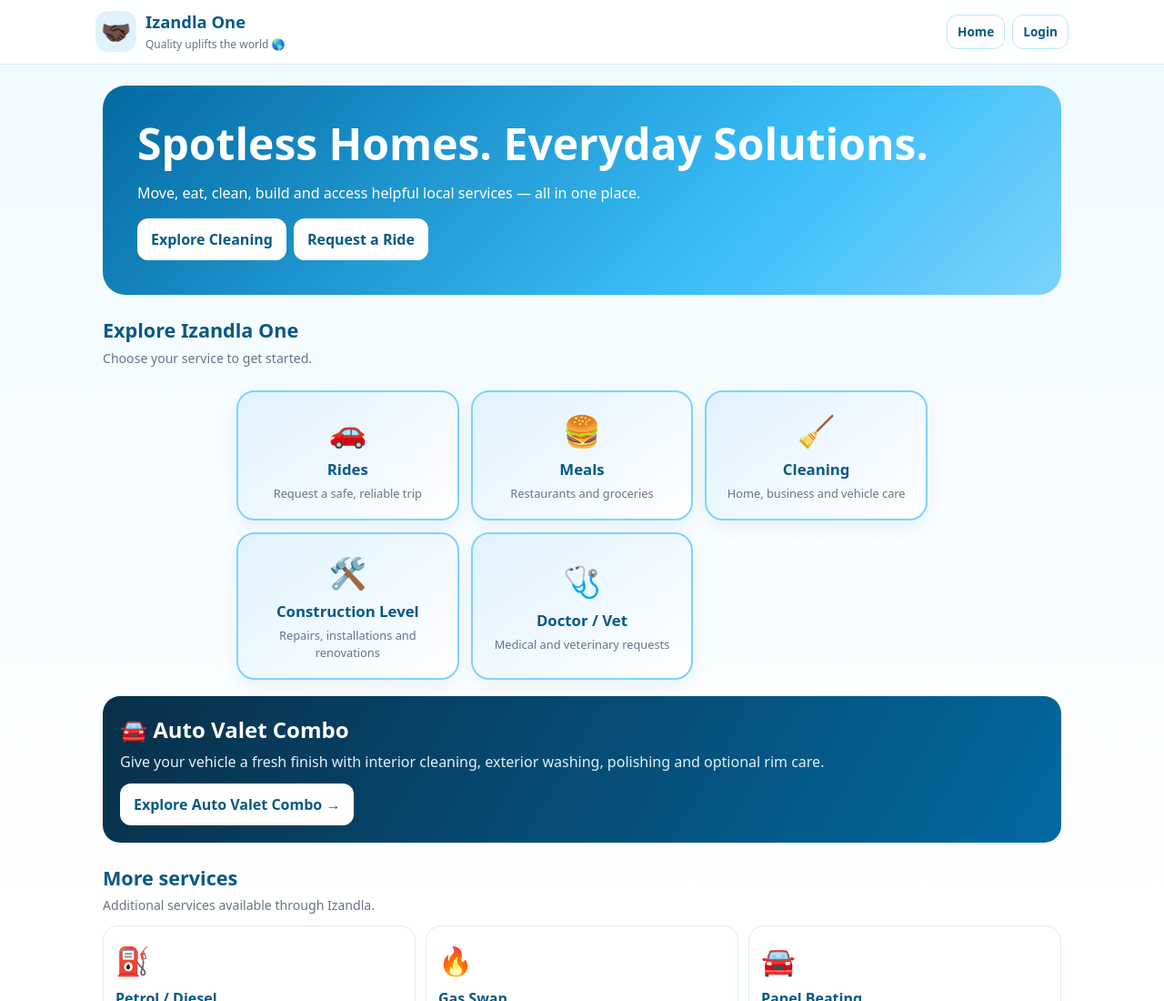
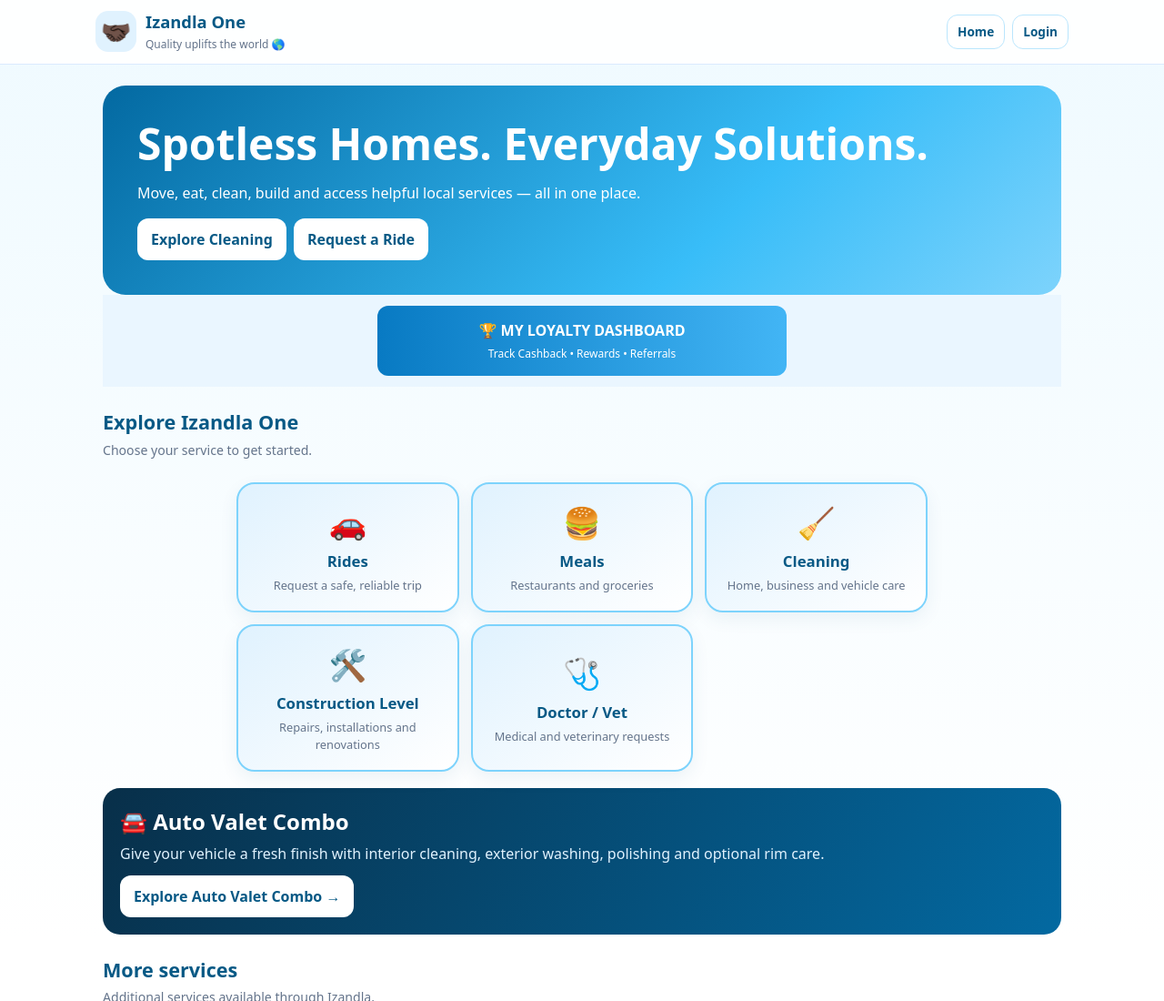
Before and after one commit to Mlondi99247/Izandla-One, a plain HTML site: page index.html in a window 1280 px wide. Shown: the top 1100 px of the page at 91% size. Drawn offline with nearby package versions, Linux system fonts and the light colour scheme.

Commit message:
Add customer loyalty button to index.html
Added a customer loyalty button linking to the loyalty dashboard with styling.

```diff
--- a/index.html
+++ b/index.html
@@ -136,6 +136,27 @@ footer a{color:#bae6fd}
 <button class="btn light" onclick="openRequest('Ride request')">Request a Ride</button>
 </div>
 </div>
+
+<!-- IZANDLA ONE CUSTOMER LOYALTY BUTTON -->
+<div style="padding:12px;text-align:center;background:#eaf6ff;">
+  <a href="/customer.html"
+     style="display:block;
+     max-width:450px;
+     margin:auto;
+     padding:15px;
+     background:linear-gradient(90deg,#087ac3,#42b5f5);
+     color:white;
+     text-decoration:none;
+     border-radius:12px;
+     font-weight:bold;
+     font-size:16px;">
+    🏆 MY LOYALTY DASHBOARD
+    <span style="display:block;font-size:12px;font-weight:normal;margin-top:5px;">
+      Track Cashback • Rewards • Referrals
+    </span>
+  </a>
+</div>
+<!-- END CUSTOMER LOYALTY BUTTON -->
 
 <div class="section">
 <div class="heading"><div><h2>Explore Izandla One</h2><p>Choose your service to get started.</p></div></div>
```
